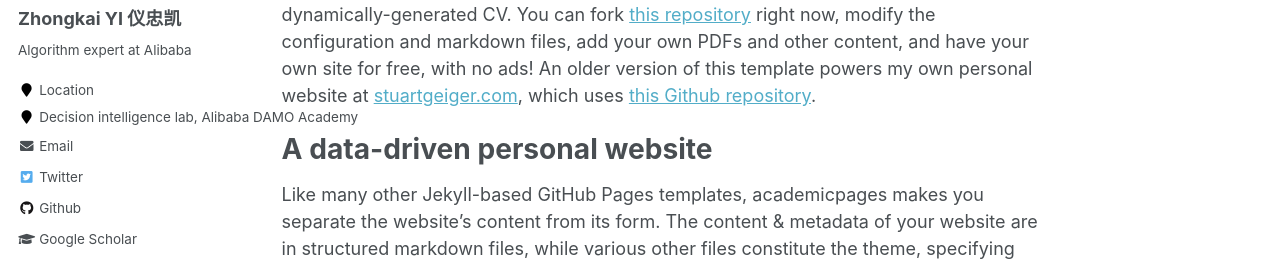
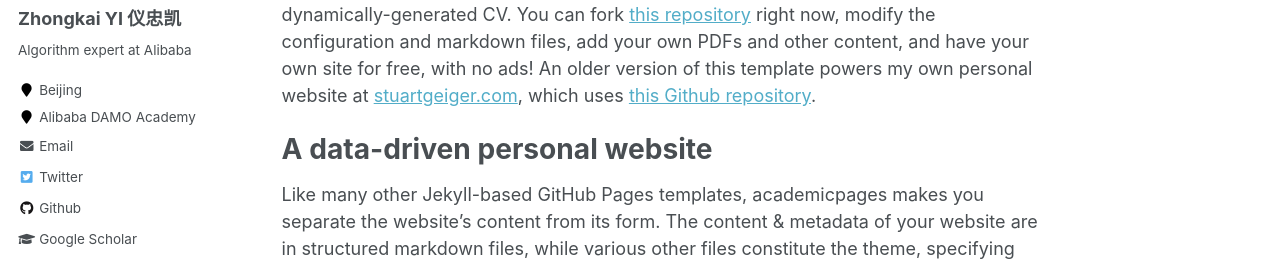
Before and after one commit to yizhongkai/yizhongkai.github.io, a Jekyll site: the page built from _pages/about.md, in a window 1280 px wide. Shown: the part 349-611 px from the top of the page. Built offline with Jekyll 4.4.1, drawn with Linux system fonts in a browser that asks for light colours; some web fonts are replaced.

Commit message:
Update _config.yml

```diff
--- a/_config.yml
+++ b/_config.yml
@@ -83,8 +83,9 @@ author:
   name             : "Zhongkai YI 仪忠凯"
   avatar           : "profile.png"
   bio              : "Algorithm expert at Alibaba"
-  location         : "Location"
-  employer         : "Decision intelligence lab, Alibaba DAMO Academy"
+  location         : "Beijing"
+  Department       : "Decision intelligence lab"
+  employer         : "Alibaba DAMO Academy"
   pubmed           : "https://www.ncbi.nlm.nih.gov/pubmed/?term=john+snow"
   googlescholar    : "https://scholar.google.com/citations?user=NsTuK-0AAAAJ&hl=zh-CN"
   email            : "yzk_article@163.com"
```
